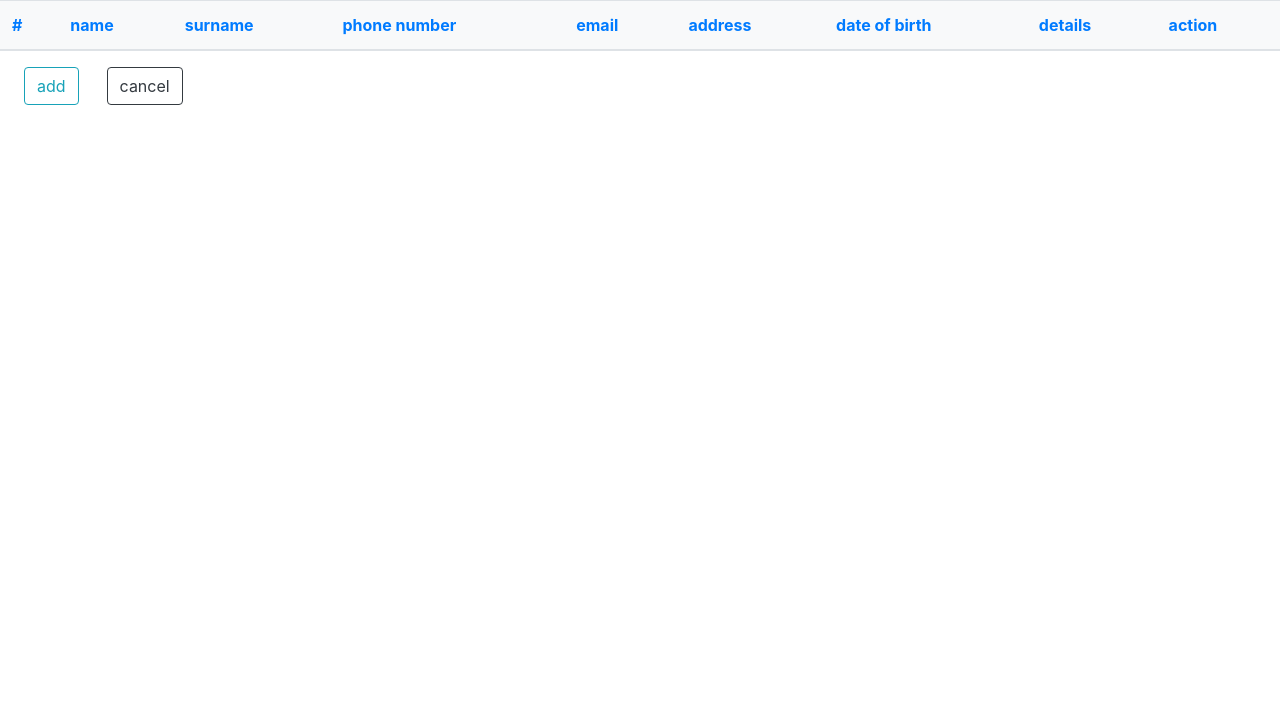
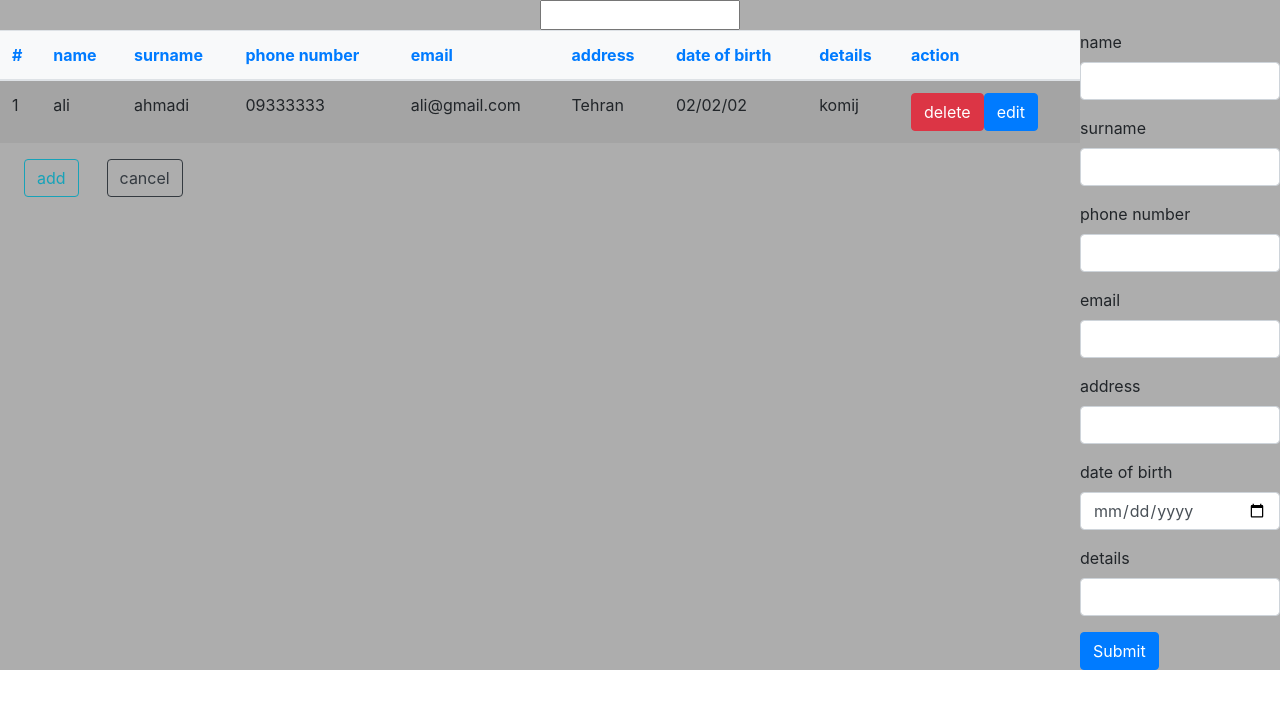
Before and after one commit to rouzbeh-hatamy/React-cc-phone-book, a React (Create React App) app: page / in a window 1280 px wide. Shown: the top 708 px of the page. Built offline with nearby package versions, Linux system fonts and the light colour scheme.

Commit message:
add form component master

```diff
--- a/src/App.css
+++ b/src/App.css
@@ -1,38 +1,4 @@
-.App {
-  text-align: center;
+body {
+  margin: 0;
+  padding: 0;
 }
-
-.App-logo {
-  height: 40vmin;
-  pointer-events: none;
-}
-
-@media (prefers-reduced-motion: no-preference) {
-  .App-logo {
-    animation: App-logo-spin infinite 20s linear;
-  }
-}
-
-.App-header {
-  background-color: #282c34;
-  min-height: 100vh;
-  display: flex;
-  flex-direction: column;
-  align-items: center;
-  justify-content: center;
-  font-size: calc(10px + 2vmin);
-  color: white;
-}
-
-.App-link {
-  color: #61dafb;
-}
-
-@keyframes App-logo-spin {
-  from {
-    transform: rotate(0deg);
-  }
-  to {
-    transform: rotate(360deg);
-  }
-}
--- a/src/App.js
+++ b/src/App.js
@@ -1,13 +1,13 @@
 import React from 'react';
 import './App.css';
-import Table from './components/Table/table'
+import Container from './components/bookContainer/Container'
 
 class App extends React.Component {
   render() {
     return (
-      <div>
-        <Table/>
-      </div>
+      <>
+        <Container />
+      </>
     );
   }
 }
--- a/src/components/Table/table.jsx
+++ b/src/components/Table/table.jsx
@@ -1,12 +1,16 @@
 import React, { Component } from 'react';
 import Tbody from '../tbody/Tbody'
+import Container from '../bookContainer/Container'
 
 class table extends Component {
+
     render() {
+        console.log(this.props);
+        const { contacts } = this.props
         return (
-            <div id="table" class="table-responsive">
-                    <table class="table table-striped table-hover">
-                        <thead class="thead text-primary bg-light">
+            <div id="table" className="table-responsive">
+                <table className="table table-striped table-hover">
+                    <thead className="thead text-primary bg-light">
                         <tr>
                             <th>#</th>
                             <th>name</th>
@@ -20,11 +24,12 @@ class table extends Component {
                         </tr>
                     </thead>
                     <tbody>
-                        <Tbody/>
+                        {contacts.map((item) => (
+                            <Tbody key={item.id} contact={item} />))}
                     </tbody>
                 </table>
-                <button  class="btn btn-outline-info mx-4 ">add</button>
-                <button  class="btn btn-outline-dark mx-1 ">cancel</button>
+                <button className="btn btn-outline-info mx-4 ">add</button>
+                <button className="btn btn-outline-dark mx-1 ">cancel</button>
             </div>
         );
     }
--- /dev/null
+++ b/src/components/bookContainer/Container.jsx
@@ -0,0 +1,35 @@
+import React, { Component } from 'react';
+import Table from '../Table/table'
+import Form from '../form/Form'
+import './styleContainer.scss'
+class Container extends Component {
+    state = {
+        contacts: [
+            {
+                id: 1,
+                name: "ali",
+                surname: "ahmadi",
+                phoneNumber: "09333333",
+                email: "ali@gmail.com",
+                address: "Tehran",
+                birthday: "02/02/02",
+                details: "komij",
+            },
+        ],
+        search: ''
+    };
+    render() {
+        const { search } = this.state;
+        return (
+            <div className="root">
+                <input type="text" name="search" onChange={this.handelChange} value={search} />
+                <div className="all">
+                    <Table contacts={this.state.contacts} />
+                    <Form />
+                </div>
+            </div>
+        );
+    }
+}
+
+export default Container;
--- /dev/null
+++ b/src/components/bookContainer/styleContainer.scss
@@ -0,0 +1,12 @@
+.all {
+  display: flex;
+}
+.root {
+  background-color: #adadad;
+  display: flex;
+  flex-direction: column;
+  input {
+    width: 200px;
+    align-self: center;
+  }
+}
--- /dev/null
+++ b/src/components/form/Form.jsx
@@ -0,0 +1,77 @@
+import React, { Component } from 'react';
+
+class Form extends Component {
+    render() {
+        return (
+            <div id="form">
+                <form id="form_contact">
+                    <div className="form-group">
+                        <label htmlFor="id_name">name</label>
+                        <input
+                            type="text"
+                            className="form-control"
+                            id="id_name"
+                            name="name"
+                        />
+                    </div>
+                    <div className="form-group">
+                        <label htmlFor="id_last_name">surname</label>
+                        <input
+                            type="text"
+                            className="form-control"
+                            id="id_last_name"
+                            name="surname"
+                        />
+                    </div>
+                    <div className="form-group">
+                        <label htmlFor="id_Phone_number">phone number</label>
+                        <input
+                            type="phone"
+                            className="form-control"
+                            id="id_Phone_number"
+                            name="phoneNumber"
+                        /></div>
+                    <div className="form-group">
+                        <label htmlFor="id_email">email</label>
+                        <input
+                            type="email"
+                            className="form-control"
+                            id="id_email"
+                            name="email"
+                        />
+                    </div>
+                    <div className="form-group">
+                        <label htmlFor="id_address">address</label>
+                        <input
+                            type="text"
+                            className="form-control"
+                            id="id_address"
+                            name="address"
+                        />
+                    </div>
+                    <div className="form-group">
+                        <label htmlFor="id_birthday">date of birth</label>
+                        <input
+                            type="date"
+                            className="form-control"
+                            id="id_birthday"
+                            name="birthday"
+                        />
+                    </div>
+                    <div className="form-group">
+                        <label htmlFor="id_details">details</label>
+                        <input
+                            type="text"
+                            className="form-control"
+                            id="id_details"
+                            name="details"
+                        />
+                    </div>
+                    <button type="submit" className="btn btn-primary">Submit</button>
+                </form>
+            </div>
+        );
+    }
+}
+
+export default Form;
--- a/src/components/tbody/Tbody.jsx
+++ b/src/components/tbody/Tbody.jsx
@@ -1,17 +1,26 @@
-import React, { Component } from 'react';
+import React, { Component } from "react";
 
 class Tbody extends Component {
-    state ={
-        contacts:[
-            {id:1,name:'ali',surname:'ahmadi',phoneNumber:'09333333',email:'ali@gmail.com',address:'Tehran',birthday:'02/02/02',details:'komij'}
-        ]
-    }
-    render() {
-        return (
-            <div>
-            </div>
-        );
-    }
+  render() {
+    const { contact } = this.props
+
+    return (
+
+      <tr key={contact.id}>
+        <td>{contact.id}</td>
+        <td>{contact.name}</td>
+        <td>{contact.surname}</td>
+        <td>{contact.phoneNumber}</td>
+        <td>{contact.email}</td>
+        <td>{contact.address}</td>
+        <td>{contact.birthday}</td>
+        <td>{contact.details}</td>
+        <td className="buttons"><button type="button" className="btn btn-danger">delete</button>
+          <button type="button" className="btn btn-primary">edit</button> </td>
+      </tr>
+
+    );
+  }
 }
 
 export default Tbody;
```
Lines whose indentation alone changed are shown as unchanged.
